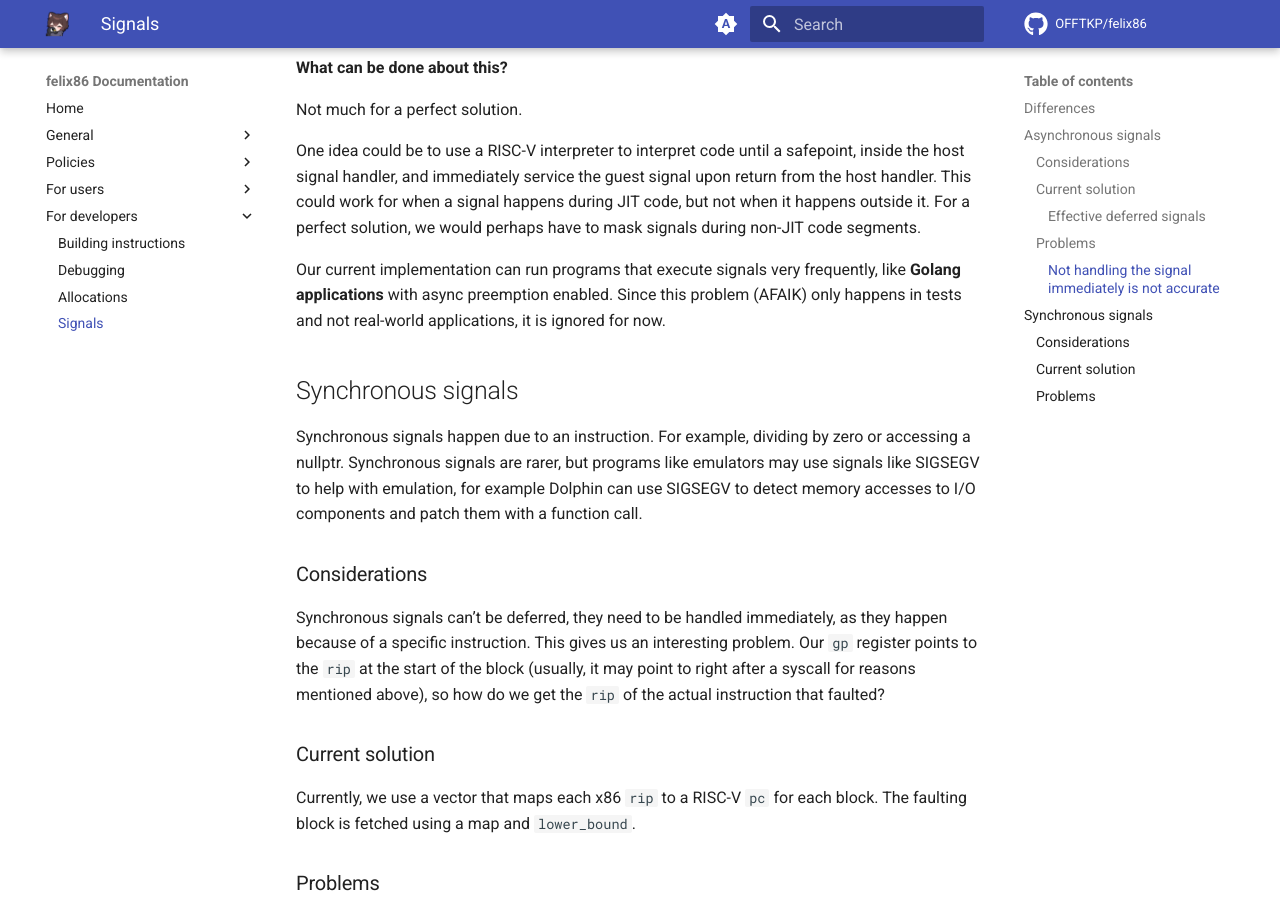
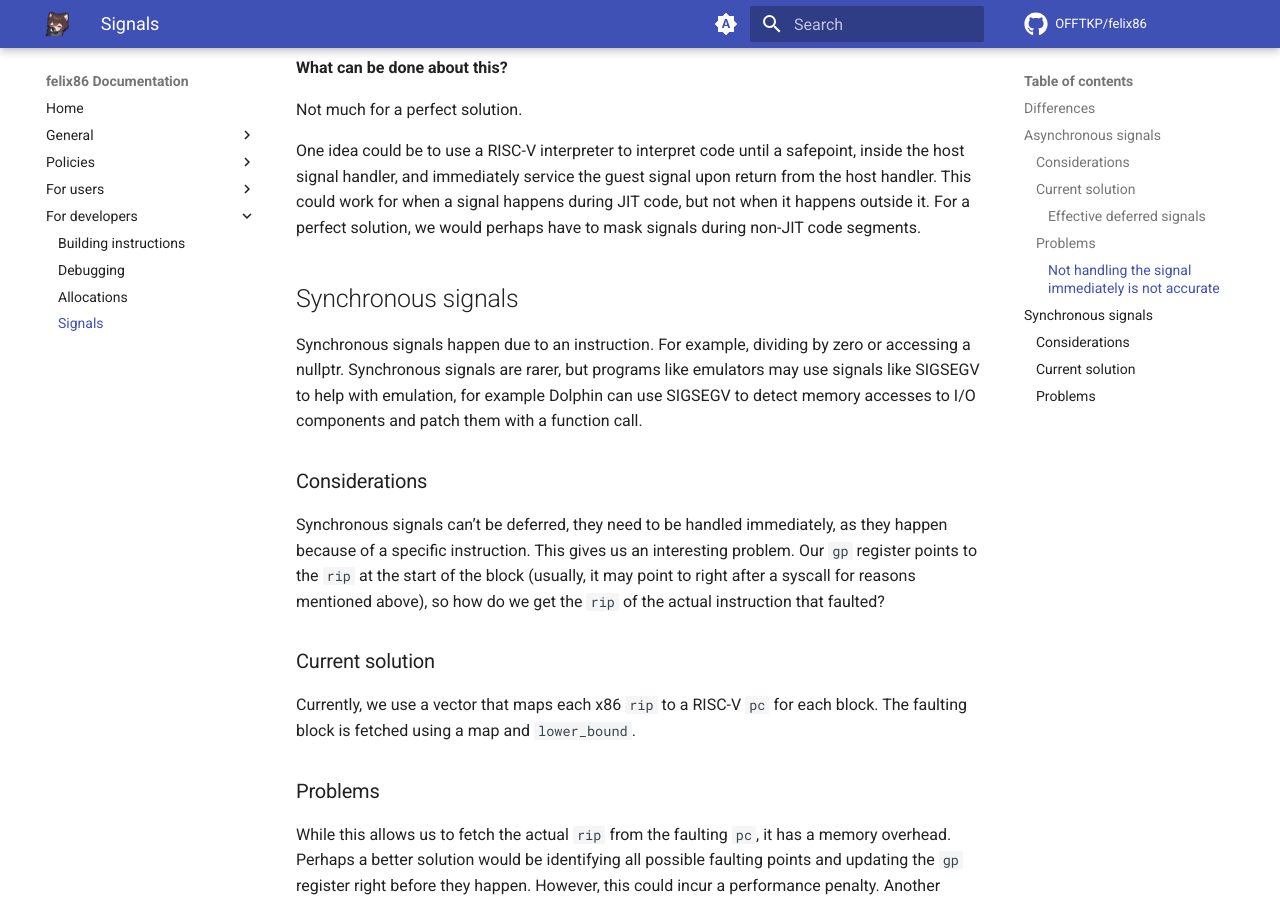
Before and after one commit to felix86-emu/docs, an MkDocs documentation site: the page built from docs/devs/signals.md, in a window 1280 px wide and 900 px high, scrolled down 3463 px. Built offline with MkDocs 1.6.1 and Material for MkDocs 9.7.7, drawn with Linux system fonts in a browser that asks for light colours; comment, search, counter and statistics services are not loaded.

Commit message:
Remove unnecessary point

```diff
--- a/docs/devs/signals.md
+++ b/docs/devs/signals.md
@@ -83,8 +83,6 @@ Not much for a perfect solution.
 
 One idea could be to use a RISC-V interpreter to interpret code until a safepoint, inside the host signal handler, and immediately service the guest signal upon return from the host handler. This could work for when a signal happens during JIT code, but not when it happens outside it. For a perfect solution, we would perhaps have to mask signals during non-JIT code segments.
 
-Our current implementation can run programs that execute signals very frequently, like **Golang applications** with async preemption enabled. Since this problem (AFAIK) only happens in tests and not real-world applications, it is ignored for now.
-
 ## Synchronous signals
 
 Synchronous signals happen due to an instruction. For example, dividing by zero or accessing a nullptr. Synchronous signals are rarer, but programs like emulators may use signals like SIGSEGV to help with emulation, for example Dolphin can use SIGSEGV to detect memory accesses to I/O components and patch them with a function call.
```
